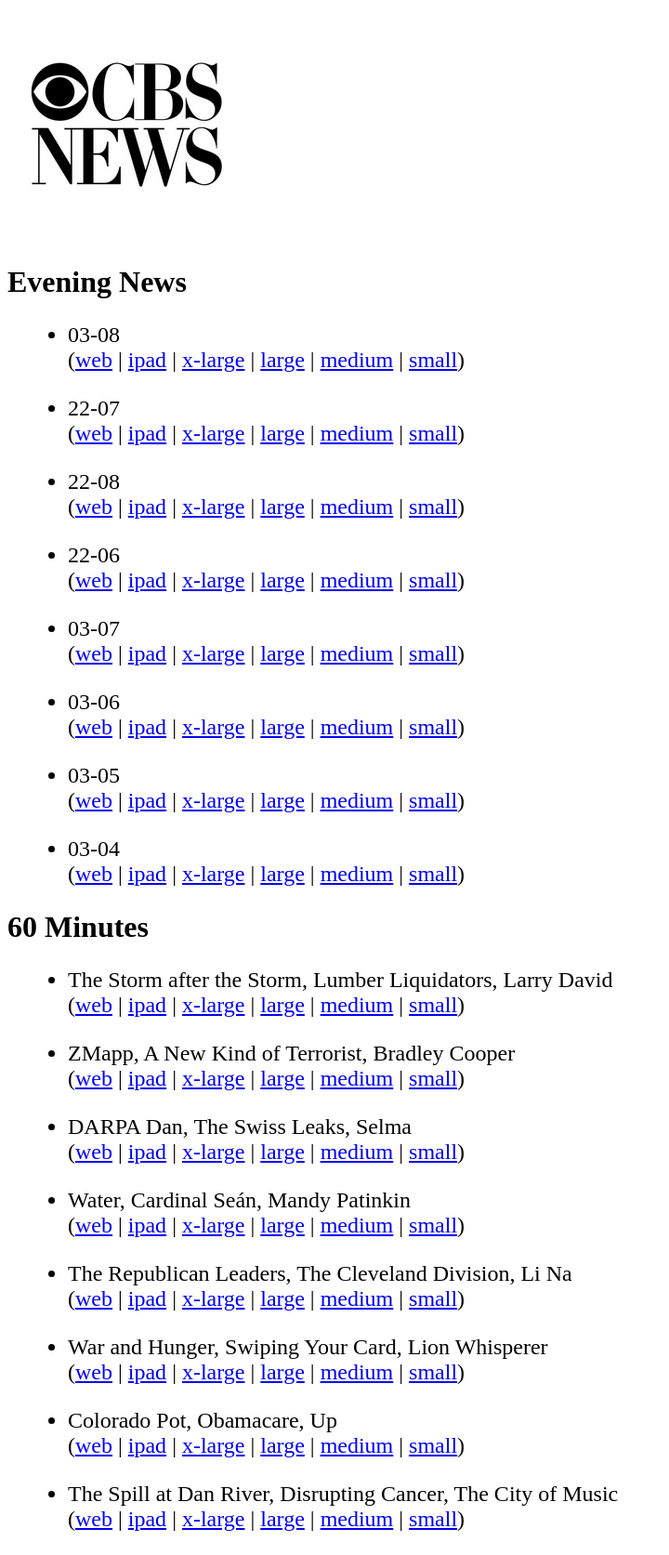
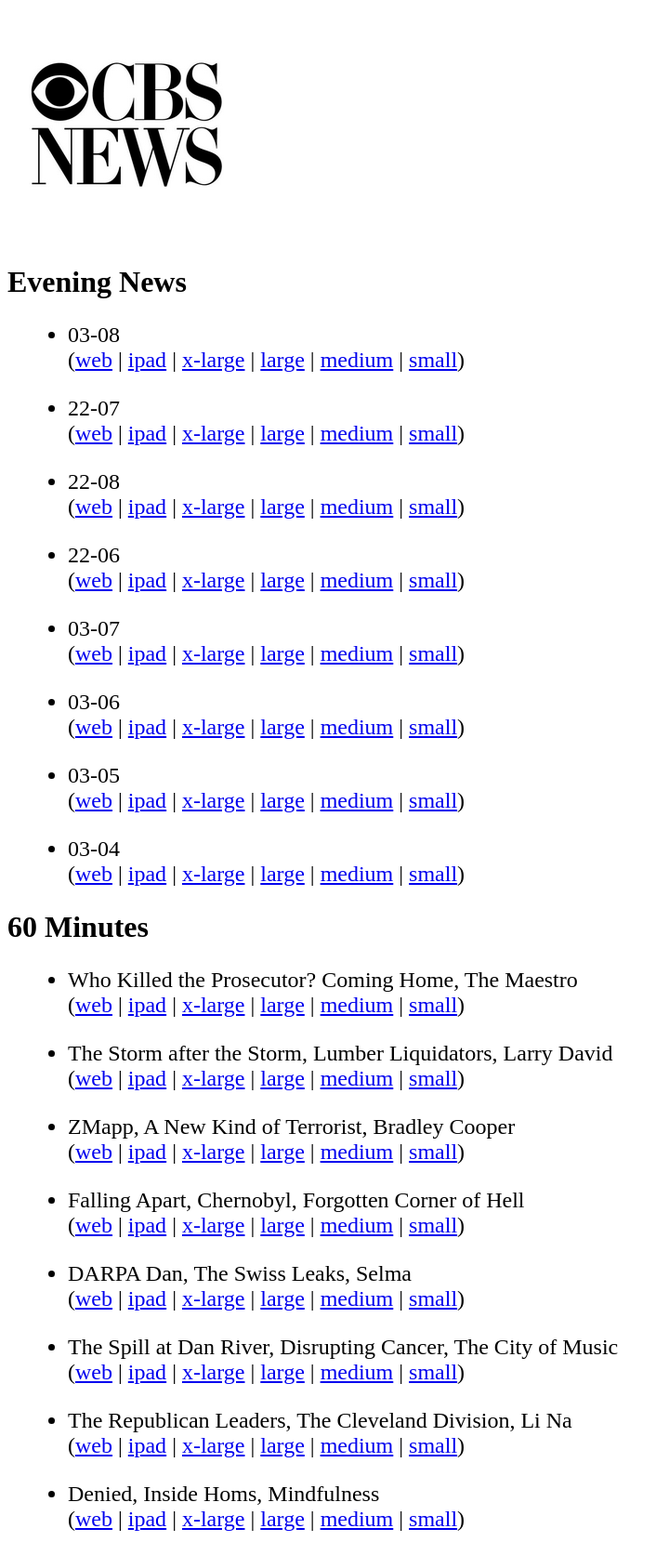
Before and after one commit to jkutner/cbsfeed, a Jekyll site: the page built from index.html, in a window 1280 px wide. Shown: the whole page at 93% size, without its empty margins (0-720 px from the left). Built offline with Jekyll 4.4.1, drawn with Linux system fonts in a browser that asks for light colours; nearby versions of some CDN libraries; some of the changed lines change nothing that is shown.

Commit message:
Updating with latest episdoes

```diff
--- a/_data/sixtymin.yml
+++ b/_data/sixtymin.yml
@@ -1,4 +1,13 @@
 ---
+- title: Who Killed the Prosecutor? Coming Home, The Maestro
+  links:
+    orig: /videos/who-killed-the-prosecutor-coming-home-the-maestro/
+    ipad: ipad-streaming.cbsnews.com/media/mpx/2015/03/08/410065475654/60_Full_0308_355472_phone.m3u8
+    mp4_240: media\/2015\/03\/08\/410065475654\/60_Full_0308_355442_240.mp4
+    mp4_740: media\/2015\/03\/08\/410065475654\/60_Full_0308_355442_740.mp4
+    mp4_796: media\/2015\/03\/08\/410065475654\/60_Full_0308_355442_796.mp4
+    mp4_1296: media\/2015\/03\/08\/410065475654\/60_Full_0308_355442_1296.mp4
+  date: Who Killed the Prosecutor? Coming Home, The Maestro
 - title: The Storm after the Storm, Lumber Liquidators, Larry David
   links:
     orig: /videos/the-storm-after-the-storm-lumber-liquidators-larry-david/
@@ -17,6 +26,15 @@
     mp4_796: media\/2015\/02\/15\/399370307839\/60_Full_021515_345538_796.mp4
     mp4_1296: media\/2015\/02\/15\/399370307839\/60_Full_021515_345538_1296.mp4
   date: ZMapp, A New Kind of Terrorist, Bradley Cooper
+- title: Falling Apart, Chernobyl, Forgotten Corner of Hell
+  links:
+    orig: /videos/falling-apart-chernobyl-forgotten-corner-of-hell/
+    ipad: ipad-streaming.cbsnews.com/media/mpx/2015/02/23/402701891941/60_FULL_022215_V2_348998_500/60_FULL_022215_V2_348998_500.m3u8
+    mp4_240: media\/2014\/11\/23\/362313795967\/60_FULL_11232014_312148_240.mp4
+    mp4_740: media\/2014\/11\/23\/362313795967\/60_FULL_11232014_312148_740.mp4
+    mp4_796: media\/2014\/11\/23\/362313795967\/60_FULL_11232014_312148_796.mp4
+    mp4_1296: media\/2014\/11\/23\/362313795967\/60_FULL_11232014_312148_1296.mp4
+  date: Falling Apart, Chernobyl, Forgotten Corner of Hell
 - title: DARPA Dan, The Swiss Leaks, Selma
   links:
     orig: /videos/darpa-dan-the-swiss-leaks-selma/
@@ -26,15 +44,15 @@
     mp4_796: media\/2015\/02\/08\/395822659644\/60_FULL_2815_342054_796.mp4
     mp4_1296: media\/2015\/02\/08\/395822659644\/60_FULL_2815_342054_1296.mp4
   date: DARPA Dan, The Swiss Leaks, Selma
-- title: Water, Cardinal Se&aacute;n, Mandy Patinkin
+- title: The Spill at Dan River, Disrupting Cancer, The City of Music
   links:
-    orig: /videos/water-cardinal-sean-mandy-patinkin/
-    ipad: ipad-streaming.cbsnews.com/media/mpx/2014/11/17/359532099703/60_FULL_111614_309578_phone.m3u8
-    mp4_240: media\/2014\/11\/17\/359532099703\/60_FULL_111614_309524_240.mp4
-    mp4_740: media\/2014\/11\/17\/359532099703\/60_FULL_111614_309524_740.mp4
-    mp4_796: media\/2014\/11\/17\/359532099703\/60_FULL_111614_309524_796.mp4
-    mp4_1296: media\/2014\/11\/17\/359532099703\/60_FULL_111614_309524_1296.mp4
-  date: Water, Cardinal Se&aacute;n, Mandy Patinkin
+    orig: /videos/the-spill-at-dan-river-disrupting-cancer-the-city-of-music/
+    ipad: ipad-streaming.cbsnews.com/media/mpx/2014/12/07/368440899558/60_FULL_120714_317466_500/60_FULL_120714_317466_500.m3u8
+    mp4_240: media\/2014\/12\/07\/368440899558\/60_FULL_120714_317393_240.mp4
+    mp4_740: media\/2014\/12\/07\/368440899558\/60_FULL_120714_317393_740.mp4
+    mp4_796: media\/2014\/12\/07\/368440899558\/60_FULL_120714_317393_796.mp4
+    mp4_1296: media\/2014\/12\/07\/368440899558\/60_FULL_120714_317393_1296.mp4
+  date: The Spill at Dan River, Disrupting Cancer, The City of Music
 - title: The Republican Leaders, The Cleveland Division, Li Na
   links:
     orig: /videos/the-republican-leaders-the-cleveland-division-li-na/
@@ -44,30 +62,12 @@
     mp4_796: media\/2015\/01\/26\/388990019823\/60_FULL_12515_336293_796.mp4
     mp4_1296: media\/2015\/01\/26\/388990019823\/60_FULL_12515_336293_1296.mp4
   date: The Republican Leaders, The Cleveland Division, Li Na
-- title: War and Hunger, Swiping Your Card, Lion Whisperer
+- title: Denied, Inside Homs, Mindfulness
   links:
-    orig: /videos/war-and-hunger-swiping-your-card-lion-whisperer/
-    ipad: ipad-streaming.cbsnews.com/media/mpx/2014/11/29/365134915521/60_FULL_113014_314516_tablet.m3u8
-    mp4_240: media\/2014\/11\/29\/365134915521\/60_FULL_113014_314250_240.mp4
-    mp4_740: media\/2014\/11\/29\/365134915521\/60_FULL_113014_314250_740.mp4
-    mp4_796: media\/2014\/11\/29\/365134915521\/60_FULL_113014_314250_796.mp4
-    mp4_1296: media\/2014\/11\/29\/365134915521\/60_FULL_113014_314250_1296.mp4
-  date: War and Hunger, Swiping Your Card, Lion Whisperer
-- title: Colorado Pot, Obamacare, Up
-  links:
-    orig: /videos/colorado-pot-obamacare-up/
-    ipad: ipad-streaming.cbsnews.com/media/mpx/2015/01/11/382843459550/60_FULL_011015_329778_500/60_FULL_011015_329778_500.m3u8
-    mp4_240: media\/2015\/01\/11\/382843459550\/60_FULL_011015_329632_240.mp4
-    mp4_740: media\/2015\/01\/11\/382843459550\/60_FULL_011015_329632_740.mp4
-    mp4_796: media\/2015\/01\/11\/382843459550\/60_FULL_011015_329632_796.mp4
-    mp4_1296: media\/2015\/01\/11\/382843459550\/60_FULL_011015_329632_1296.mp4
-  date: Colorado Pot, Obamacare, Up
-- title: The Spill at Dan River, Disrupting Cancer, The City of Music
-  links:
-    orig: /videos/the-spill-at-dan-river-disrupting-cancer-the-city-of-music/
-    ipad: ipad-streaming.cbsnews.com/media/mpx/2014/12/07/368440899558/60_FULL_120714_317466_500/60_FULL_120714_317466_500.m3u8
-    mp4_240: media\/2014\/12\/07\/368440899558\/60_FULL_120714_317393_240.mp4
-    mp4_740: media\/2014\/12\/07\/368440899558\/60_FULL_120714_317393_740.mp4
-    mp4_796: media\/2014\/12\/07\/368440899558\/60_FULL_120714_317393_796.mp4
-    mp4_1296: media\/2014\/12\/07\/368440899558\/60_FULL_120714_317393_1296.mp4
-  date: The Spill at Dan River, Disrupting Cancer, The City of Music
+    orig: /videos/denied-inside-homs-mindfulness/
+    ipad: ipad-streaming.cbsnews.com/media/mpx/2014/12/14/372475971824/60_FULL_121414_320321_phone.m3u8
+    mp4_240: media\/2014\/12\/14\/372475971824\/60_FULL_121414_320246_240.mp4
+    mp4_740: media\/2014\/12\/14\/372475971824\/60_FULL_121414_320246_740.mp4
+    mp4_796: media\/2014\/12\/14\/372475971824\/60_FULL_121414_320246_796.mp4
+    mp4_1296: media\/2014\/12\/14\/372475971824\/60_FULL_121414_320246_1296.mp4
+  date: Denied, Inside Homs, Mindfulness
```
